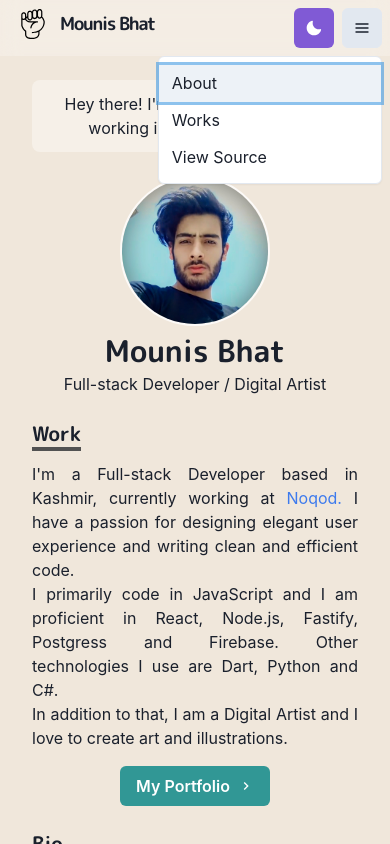
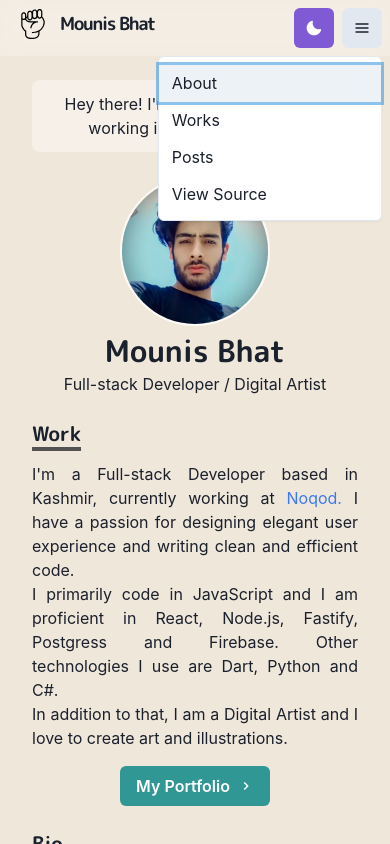
Before and after one commit to mounis-bhat/portfolio, a Next.js app: page / in a window 390 px wide. Both pictures are taken after a click on the button 362 px from the left and 28 px from the top of the page. Shown: the top 844 px of the page. Built offline with nearby package versions, Linux system fonts and the light colour scheme.

Commit message:
Add link to posts in hamburger menu.

```diff
--- a/components/Navbar.jsx
+++ b/components/Navbar.jsx
@@ -93,6 +93,9 @@ const Navbar = props => {
                 <NextLink href="/works" passHref>
                   <MenuItem as={Link}>Works</MenuItem>
                 </NextLink>
+                <NextLink href="/posts" passHref>
+                  <MenuItem as={Link}>Posts</MenuItem>
+                </NextLink>
                 <MenuItem
                   as={Link}
                   href="https://github.com/mounis-bhat/portfolio"
```
